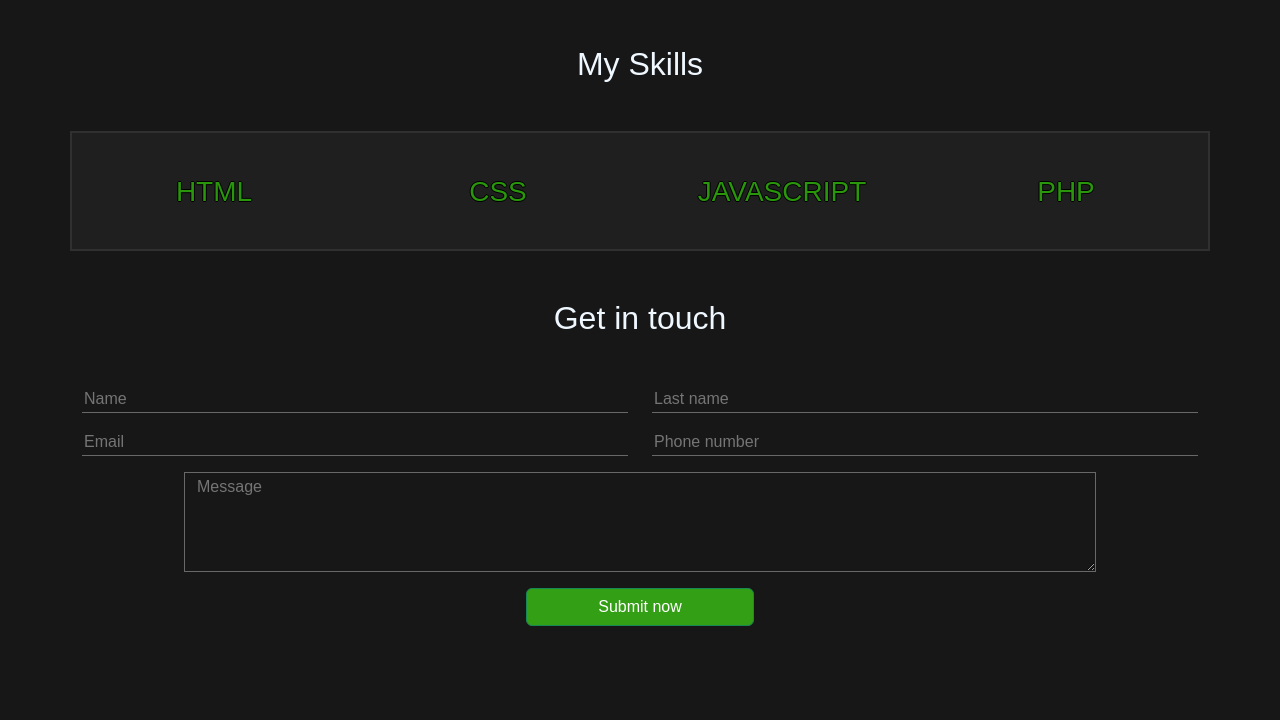
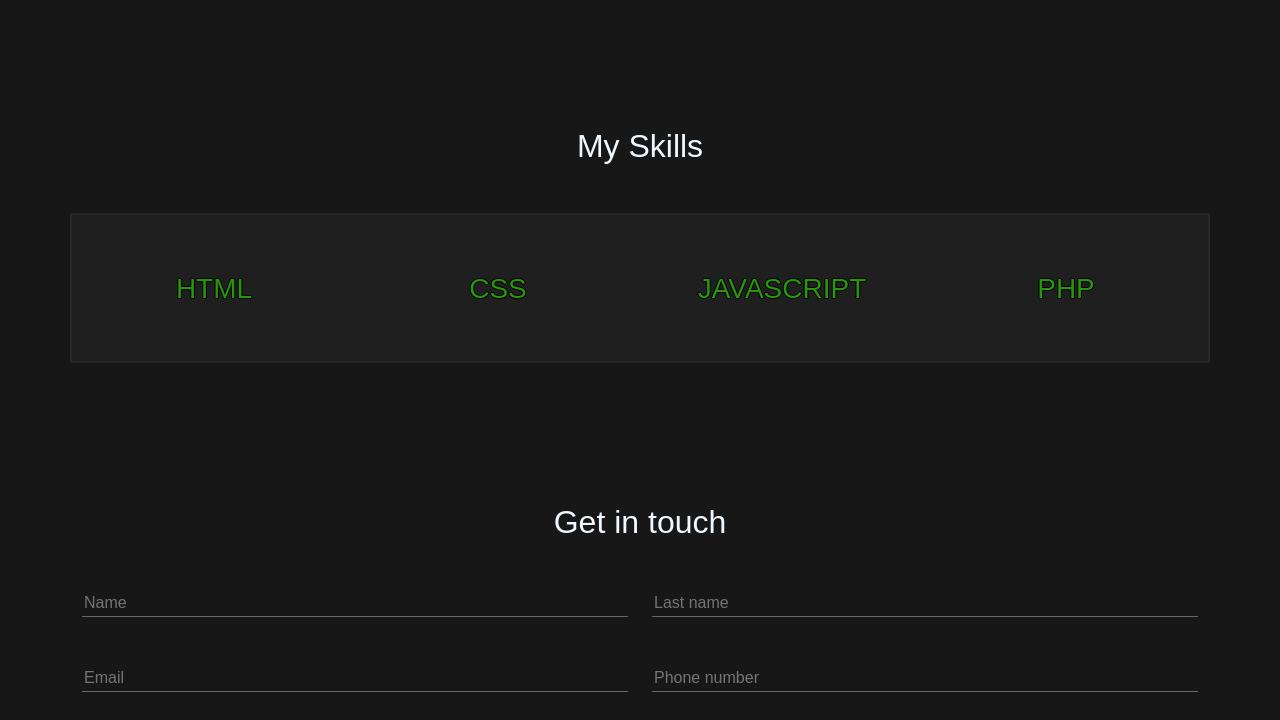
Before and after one commit to Joaquin-Ameijeiras/Repositorio-Front-End---Argentina-Programa, a plain HTML site: page index.html in a window 1280 px wide. Shown: the part 1580-2300 px from the top of the page. Before the commit the page ends 2254 px from the top, so only its background shows below. Drawn offline with nearby package versions, Linux system fonts and the light colour scheme; a web font is replaced by a local one.

Commit message:
v2 final del maquetado y css c bootstrap

```diff
--- a/index.html
+++ b/index.html
@@ -120,7 +120,7 @@
                     </div>
                 </div>
             </article>
-            <article>
+            <article id="box-skills">
                 <div>
                     <h2 id="my-skills" class="text-center mt-5">My Skills</h2>
                 </div>
@@ -141,7 +141,7 @@
                     </div>
                 </div>
             </article>
-            <article>
+            <article id="box-get-in-touch">
                 <div>
                     <h2 id="get-in-touch" class="text-center mt-5">Get in touch</h2>
                 </div>
@@ -154,7 +154,7 @@
                             <input type="text" name="last name" placeholder="Last name" class="input-text">
                         </div>
                     </div>
-                    <div class="row mt-3">
+                    <div class="row mt-5">
                         <div class="col">
                             <input type="email" name="email" placeholder="Email" id="" class="input-text">
                         </div>
@@ -162,10 +162,10 @@
                             <input type="number" name="number phone" placeholder="Phone number" class="input-text">
                         </div>
                     </div>
-                    <div class="row mt-3 justify-content-center" id="textself">
+                    <div class="row mt-5 justify-content-center" id="textself">
                         <textarea name="text" id="message" placeholder="Message" class="input-text-area" cols="30" rows="10"></textarea>
                     </div>
-                    <div class="row mt-3 text-center justify-content-center mb-5">
+                    <div class="row mt-4 text-center justify-content-center mb-5">
                         <input type="submit" class="btn btn-success" name="enviar" id="boton" value="Submit now">
                     </div>
                 </form>
--- a/style.css
+++ b/style.css
@@ -152,10 +152,14 @@ a:visited, a:link {
     color: aliceblue;
 }
 
+#box-skills {
+    margin-top: 130px;
+}
+
 #container-skills {
     background-color: rgba(39, 39, 39, 0.493);
-    border: 2px solid rgb(48, 48, 48);
-    height: 120px;
+    border: 2px solid rgb(39, 39, 39);
+    height: 150px;
     justify-content: center;
     align-content: center;
 }
@@ -180,6 +184,10 @@ a:visited, a:link {
     color: aliceblue;
 }
 
+#box-get-in-touch {
+    margin-top: 140px;
+}
+
 .input-text {
     color: aliceblue;
     background-color: #171718;
```
